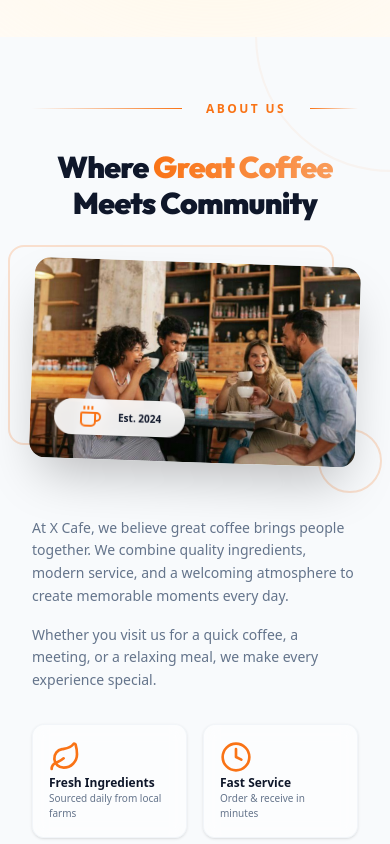
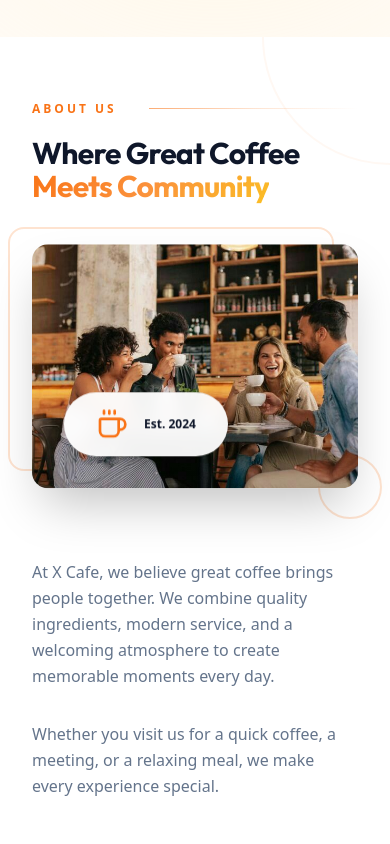
Before and after one commit to Yeabtsega-Tesfaye/x-cafe, a Next.js app: page / in a window 390 px wide. Shown: the part 5780-6624 px from the top of the page. Built offline with nearby package versions, Linux system fonts and the light colour scheme; no server answers.

Commit message:
feat: add about section with rotating decorative rings and staggered feature cards

```diff
--- a/components/sections/About.tsx
+++ b/components/sections/About.tsx
@@ -2,127 +2,125 @@
 
 import Image from "next/image";
 import { motion } from "framer-motion";
-import { Coffee, Leaf, Clock, Home, Award } from "lucide-react";
+import { Coffee, Leaf, Clock, Home, Award, ArrowRight } from "lucide-react";
 import { FadeUp } from "../ui/FadeUp";
 
-export default function About() {
 const features = [
   { icon: Leaf, label: "Fresh Ingredients", desc: "Sourced daily from local farms" },
   { icon: Clock, label: "Fast Service", desc: "Order & receive in minutes" },
-    { icon: Home, label: "Cozy Atmosphere", desc: "Designed for comfort & connection" },
+  { icon: Home, label: "Cozy Atmosphere", desc: "Designed for comfort" },
   { icon: Award, label: "Expert Baristas", desc: "Passionate about every cup" },
 ];
 
+export default function About() {
   return (
-    <section className="relative px-4 py-8 bg-background-secondary overflow-hidden" id="about">
-
-      <div className="absolute inset-0 pointer-events-none">
+    <section id="about" className="relative overflow-hidden bg-white px-4 py-16 sm:px-6 sm:py-20 lg:px-8 lg:py-24">
+      {/* Decorative rings */}
+      <div className="pointer-events-none absolute inset-0">
         <motion.div
-          animate={{ rotate: 360, scale: [1, 1.1, 1] }}
-          transition={{ duration: 25, repeat: Infinity, ease: "linear" }}
-          className="absolute -top-32 -right-32 h-64 w-64 rounded-full border-2 border-accent/5"
+          animate={{ rotate: 360 }}
+          transition={{ duration: 30, repeat: Infinity, ease: "linear" }}
+          className="absolute -right-32 -top-32 h-64 w-64 rounded-full border-2 border-accent/5"
         />
         <motion.div
-          animate={{ rotate: -360, scale: [1, 1.05, 1] }}
-          transition={{ duration: 30, repeat: Infinity, ease: "linear" }}
+          animate={{ rotate: -360 }}
+          transition={{ duration: 35, repeat: Infinity, ease: "linear" }}
           className="absolute -bottom-40 -left-40 h-80 w-80 rounded-full border-2 border-accent/5"
         />
       </div>
 
-      <div className="relative z-10 mx-auto max-w-5xl">
-
+      <div className="relative z-10 mx-auto max-w-7xl">
+        {/* Header */}
+        <div className="mb-12 lg:mb-16">
           <FadeUp>
-          <div className="flex items-center gap-3 mb-4">
-            <span className="h-px flex-1 bg-gradient-to-r from-transparent to-accent" />
-            <p className="text-xs font-semibold uppercase tracking-[0.2em] text-accent whitespace-nowrap">
+            <div className="flex items-center gap-4 sm:gap-6">
+              <span className="shrink-0 text-xs font-black uppercase tracking-[0.25em] text-accent sm:text-sm">
                 About Us
-            </p>
-            <span className="h-px w-12 bg-gradient-to-l from-transparent to-accent" />
+              </span>
+              <div className="h-px flex-1 bg-gradient-to-r from-accent/60 via-accent/20 to-transparent" />
             </div>
           </FadeUp>
 
           <FadeUp delay={0.1}>
-          <h2 className="text-center text-3xl font-black tracking-tight text-text-primary md:text-4xl">
-            Where <span className="text-transparent bg-clip-text bg-gradient-to-r from-accent to-accent/70">Great Coffee</span> Meets Community
+            <h2 className="mt-5 max-w-2xl text-3xl font-bold leading-[1.1] tracking-tight text-text-primary sm:text-4xl lg:text-5xl">
+              Where Great Coffee
+              <br />
+              <span className="text-gradient">Meets Community</span>
             </h2>
           </FadeUp>
+        </div>
 
-        <div className="mt-6 grid gap-6 md:grid-cols-2 items-center">
-
-          <div className="relative">
-            <div className="absolute -top-3 -left-3 h-full w-full rounded-2xl border-2 border-accent/20 md:-top-4 md:-left-4" />
-            <div className="absolute -bottom-3 -right-3 h-16 w-16 rounded-full border-2 border-accent/20 md:-bottom-4 md:-right-4" />
+        <div className="grid items-center gap-8 lg:grid-cols-2 lg:gap-16">
+          {/* Image */}
+          <motion.div
+            initial={{ opacity: 0, x: -30 }}
+            whileInView={{ opacity: 1, x: 0 }}
+            viewport={{ once: true }}
+            transition={{ duration: 0.7 }}
+            className="relative"
+          >
+            <div className="absolute -left-3 -top-3 h-full w-full rounded-2xl border-2 border-accent/20 lg:-left-4 lg:-top-4" />
+            <div className="absolute -bottom-3 -right-3 h-16 w-16 rounded-full border-2 border-accent/20 lg:-bottom-4 lg:-right-4" />
 
             <motion.div
-              animate={{
-                y: [0, -8, 0],
-                rotate: [0, 2, -2, 0]
-              }}
-              transition={{
-                duration: 5,
-                repeat: Infinity,
-                ease: "easeInOut"
-              }}
-              className="relative h-[200px] w-full overflow-hidden rounded-2xl shadow-2xl md:h-[280px]"
+              animate={{ y: [0, -8, 0] }}
+              transition={{ duration: 5, repeat: Infinity, ease: "easeInOut" }}
+              className="relative aspect-[4/3] w-full overflow-hidden rounded-2xl shadow-2xl"
             >
               <Image
                 src="/images/cafe-about.jpg"
                 alt="X Cafe experience"
                 fill
                 className="object-cover"
+                sizes="(max-width: 1024px) 100vw, 50vw"
               />
               <div className="absolute inset-0 bg-gradient-to-t from-black/20 via-transparent to-transparent" />
-
-              <motion.div
-                initial={{ y: 20, opacity: 0 }}
-                animate={{ y: 0, opacity: 1 }}
-                transition={{ delay: 0.6, duration: 0.5 }}
-                className="absolute bottom-3 left-3 rounded-full bg-white/90 backdrop-blur-sm px-3 py-1.5 shadow-lg flex items-center gap-2"
-              >
-                <Coffee className="h-3 w-3 text-accent" />
-                <span className="text-[10px] font-bold text-text-primary">Est. 2024</span>
+              <div className="absolute bottom-4 left-4 flex items-center gap-2 rounded-full bg-white/95 px-4 py-2 shadow-lg backdrop-blur-sm">
+                <Coffee className="h-4 w-4 text-accent" />
+                <span className="text-xs font-bold text-text-primary">Est. 2024</span>
+              </div>
             </motion.div>
           </motion.div>
-          </div>
 
+          {/* Content */}
           <div>
             <FadeUp delay={0.2}>
-              <p className="text-sm leading-relaxed text-text-secondary">
-                At X Cafe, we believe great coffee brings people together.
-                We combine quality ingredients, modern service, and a welcoming
+              <p className="text-base leading-relaxed text-text-secondary">
+                At X Cafe, we believe great coffee brings people together. We
+                combine quality ingredients, modern service, and a welcoming
                 atmosphere to create memorable moments every day.
               </p>
             </FadeUp>
 
             <FadeUp delay={0.3}>
-              <p className="mt-2 text-sm leading-relaxed text-text-secondary">
+              <p className="mt-4 text-base leading-relaxed text-text-secondary">
                 Whether you visit us for a quick coffee, a meeting, or a relaxing
                 meal, we make every experience special.
               </p>
             </FadeUp>
 
-            <div className="mt-4 grid grid-cols-2 gap-2">
+            <div className="mt-8 grid grid-cols-2 gap-3 sm:gap-4">
               {features.map((feature, i) => (
                 <motion.div
                   key={i}
-                  initial={{ y: 20, opacity: 0 }}
-                  whileInView={{ y: 0, opacity: 1 }}
+                  initial={{ opacity: 0, y: 20 }}
+                  whileInView={{ opacity: 1, y: 0 }}
                   viewport={{ once: true }}
-                  transition={{ delay: 0.3 + i * 0.08, duration: 0.4 }}
-                  whileHover={{ y: -2, scale: 1.02 }}
-                  className="rounded-xl border border-border/40 bg-white/60 p-2 shadow-sm transition-all duration-300 hover:border-accent/30 hover:shadow-md hover:shadow-accent/5 backdrop-blur-sm"
+                  transition={{ delay: 0.2 + i * 0.08, duration: 0.4 }}
+                  whileHover={{ y: -3, scale: 1.02 }}
+                  className="group rounded-xl border border-border/50 bg-background-secondary/60 p-4 shadow-sm transition-all duration-300 hover:border-accent/30 hover:shadow-md"
                 >
-                  <feature.icon className="h-4 w-4 text-accent" />
-                  <p className="mt-0.5 text-xs font-bold text-text-primary">{feature.label}</p>
-                  <p className="text-[10px] text-text-secondary">{feature.desc}</p>
+                  <feature.icon className="h-5 w-5 text-accent transition-transform duration-300 group-hover:scale-110" />
+                  <p className="mt-2 text-sm font-bold text-text-primary">{feature.label}</p>
+                  <p className="mt-0.5 text-xs text-text-secondary">{feature.desc}</p>
                 </motion.div>
               ))}
             </div>
 
             <FadeUp delay={0.5}>
-              <button className="group mt-4 inline-flex h-10 items-center justify-center rounded-button bg-accent px-4 text-xs font-bold text-white shadow-lg shadow-accent/30 transition-all duration-300 hover:-translate-y-1 hover:brightness-95 hover:shadow-accent/40">
+              <button className="group mt-8 inline-flex h-12 items-center gap-2 rounded-button bg-accent px-6 text-sm font-bold text-white shadow-lg shadow-accent/25 transition-all duration-300 hover:-translate-y-0.5 hover:shadow-xl active:scale-[0.98]">
                 Our Story
-                <span className="ml-1.5 transition-transform duration-300 group-hover:translate-x-1">→</span>
+                <ArrowRight className="h-4 w-4 transition-transform duration-300 group-hover:translate-x-1" />
               </button>
             </FadeUp>
           </div>
```
Lines whose indentation alone changed are shown as unchanged.
